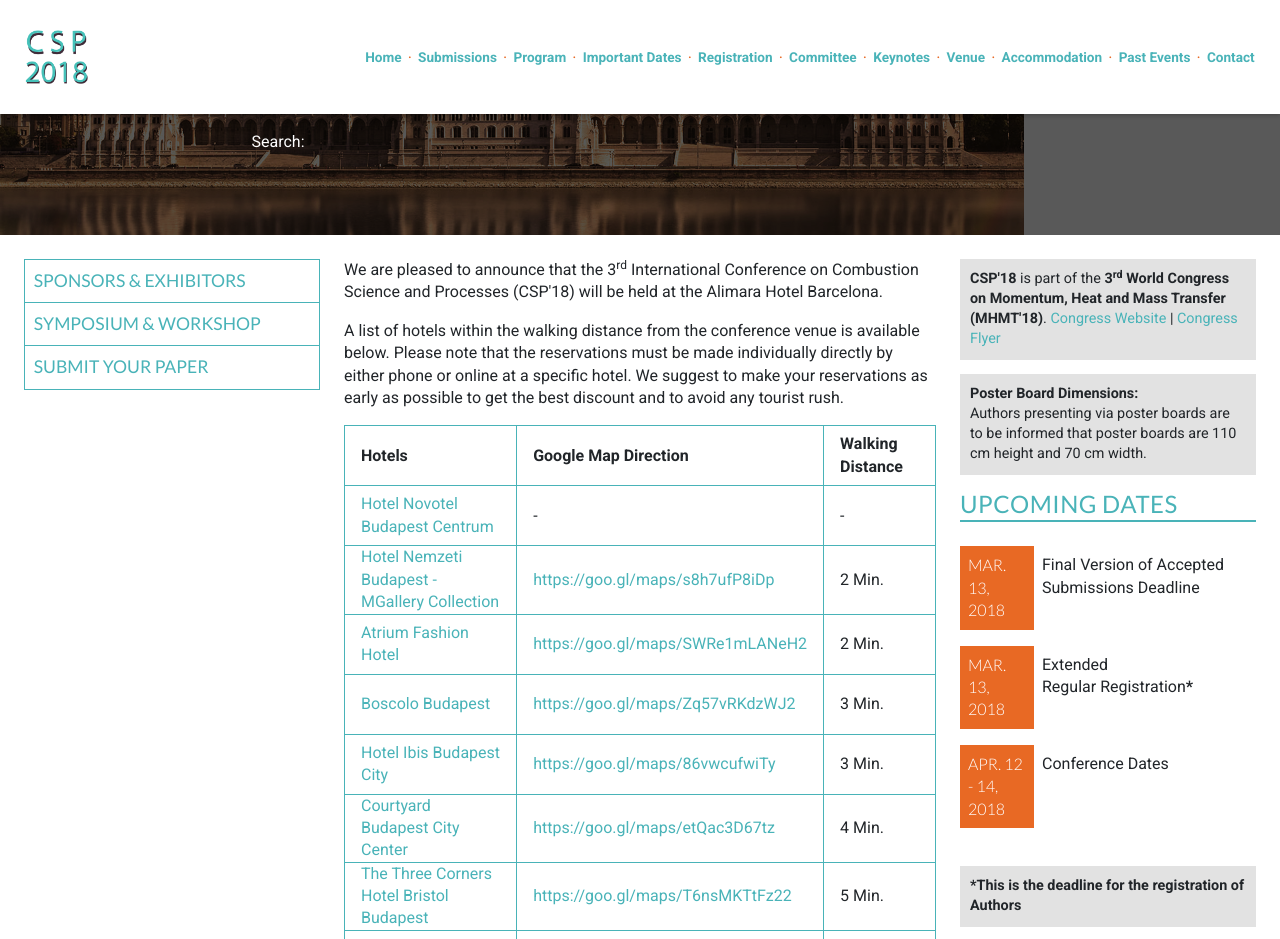
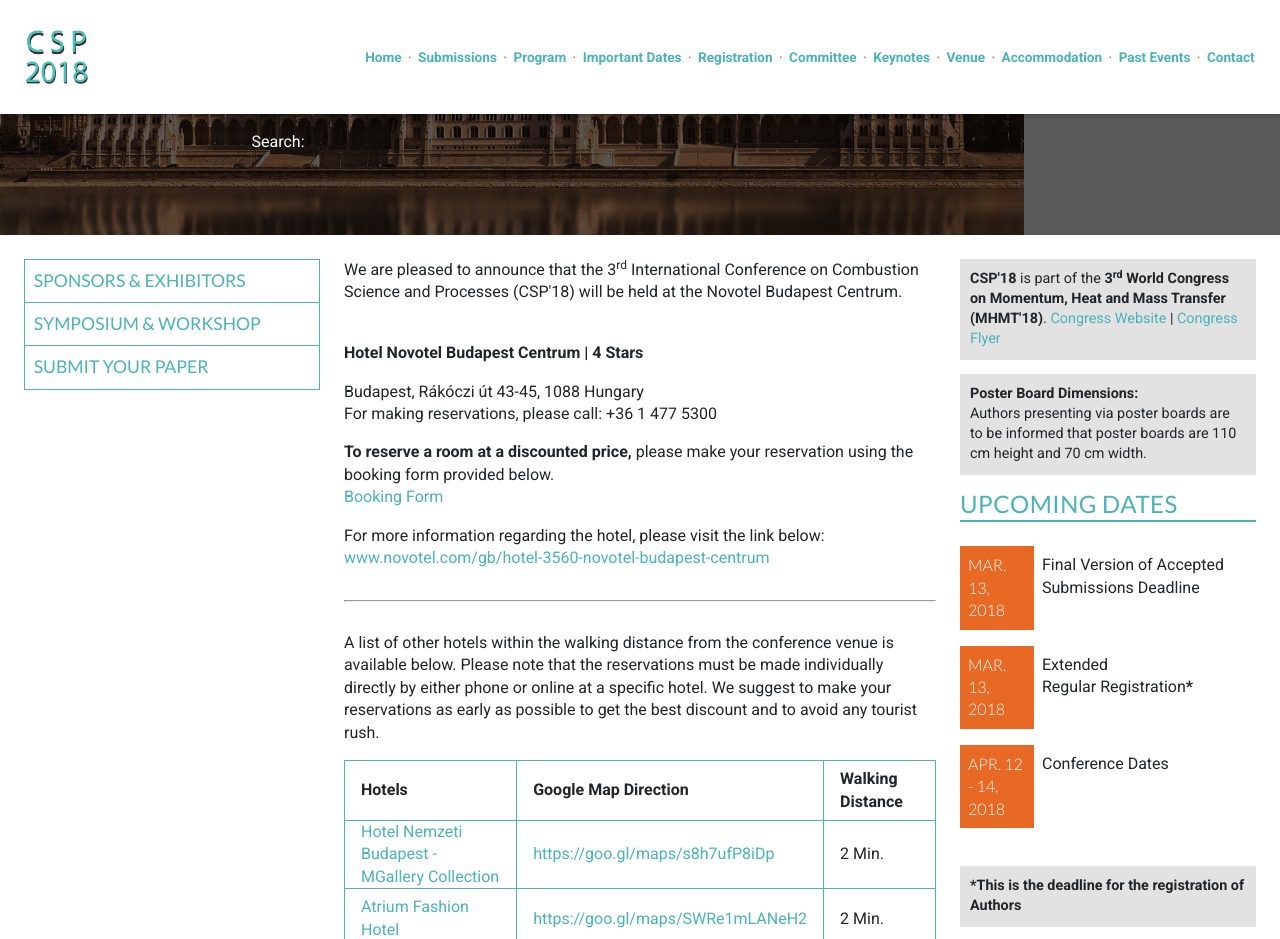
Before and after one commit to intaset/cspconference, a Jekyll site: the page built from accommodation.html, in a window 1280 px wide and 1400 px high, scrolled down 245 px, cut to the strip 0-939 px from the top of the window. Built offline with Jekyll 4.4.1, drawn with Linux system fonts in a browser that asks for light colours; nearby versions of some CDN libraries; Markdown is read by kramdown in place of the engine named in the settings; comment, search, counter and statistics services are not loaded; some of the changed text lies outside the part shown.

Commit message:
update accomadation and venue page

```diff
--- a/accommodation.html
+++ b/accommodation.html
@@ -8,9 +8,23 @@ meta: A list of nearby hotels.
   <div class="unit-spacer content">
   <span class="anchor" id="top"></span>
   <!-- <p class="body">We will provide a list of nearby accommodations to the venue soon! Thank you for your patience.</p> -->
-    <p class="body">We are pleased to announce that the 3<sup>rd</sup> International Conference on Combustion Science and Processes (CSP'18) will be held at the Alimara Hotel Barcelona. <!-- More importantly, we have collaborated with the hotel to offer our customers a reduced rate on the accommodations! Please click here for more information: Hotel Alimara Barcelona --></p>
+    <p class="body">We are pleased to announce that the 3<sup>rd</sup> International Conference on Combustion Science and Processes (CSP'18) will be held at the Novotel Budapest Centrum. <!-- More importantly, we have collaborated with the hotel to offer our customers a reduced rate on the accommodations! Please click here for more information: Hotel Alimara Barcelona --></p>
 
-   <p class="body">A list of hotels within the walking distance from the conference venue is available below. Please note that the reservations must be made individually directly by either phone or online at a specific hotel. We suggest to make your reservations as early as possible to get the best discount and to avoid any tourist rush.</p>
+<br><span class="anchor" id="Novotel"></span>
+<div class="">
+<p class="body bold">Hotel Novotel Budapest Centrum | 4 Stars</p>
+<p class="body">Budapest, Rákóczi út 43-45, 1088 Hungary<br>
+For making reservations, please call: +36 1 477 5300<br>
+
+<p class="body"><b>To reserve a room at a discounted price,</b> please make your reservation using the booking form provided below.<br>
+<a href="../NovotelBudapestBookingForm_ASET.pdf" class="body-link">Booking Form</a></p>
+
+<p class="body">For more information regarding the hotel, please visit the link below:<br>
+<a href="http://www.novotel.com/gb/hotel-3560-novotel-budapest-centrum/index.shtml" class="body-link">www.novotel.com/gb/hotel-3560-novotel-budapest-centrum</a></p>
+
+</div><br><hr><br>
+
+   <p class="body">A list of other hotels within the walking distance from the conference venue is available below. Please note that the reservations must be made individually directly by either phone or online at a specific hotel. We suggest to make your reservations as early as possible to get the best discount and to avoid any tourist rush.</p>
 
 <table class="accommodation">
   <thead>
@@ -21,11 +35,7 @@ meta: A list of nearby hotels.
     </tr>
   </thead>
   <tbody>
-  <tr>
-    <td><a href="#Novotel" class="body-link">Hotel Novotel Budapest Centrum</a></td>
-      <td>-</td>
-      <td>-</td>
-  </tr>
+
 
   <tr>
     <td><a href="#1" class="body-link">Hotel Nemzeti Budapest - MGallery Collection</a></td>
@@ -84,22 +94,6 @@ meta: A list of nearby hotels.
   </tbody>
 </table><br>
 
-<span class="anchor" id="Novotel"></span>
-<div class="bottom-border">
-<p class="body bold">Hotel Novotel Budapest Centrum | 4 Stars</p>
-<p class="body"><b>Address:</b> Budapest, Rákóczi út 43-45, 1088 Hungary</p>
-
-<p class="body">For making reservations, please call: +36 1 477 5300<br>
-<b>Group Discount:</b> Information will be provided soon.</p>
-
-<p class="body"><b>To reserve a room:</b> please download and fill out the <a href="../NovotelBudapestBookingForm_ASET.pdf" class="body-link">Booking Form</a> and send directly to the hotel email address mentioned on the form.</p>
-
-<p class="body">For more information regarding the hotel, please visit the link below:</p>
-
-<a href="http://www.novotel.com/gb/hotel-3560-novotel-budapest-centrum/index.shtml" class="body-link">www.novotel.com/gb/hotel-3560-novotel-budapest-centrum</a>
-
-<a href="#top" class="top">TOP</a>
-</div><br>
 
 <span class="anchor" id="9"></span>
 <div class="bottom-border">
--- a/venue.html
+++ b/venue.html
@@ -15,6 +15,19 @@ meta: The venue information is provided here for the conference.
 
 <center><a href="http://www.accorhotels.com/gb/hotel-3560-novotel-budapest-centrum/index.shtml" target="_blank" class="body-link"><img src="../img/novotel_logo.png" class="flex-sponsor"></a></center>
 
+<center>
+  <p class="body">
+  <strong>Novotel Budapest Centrum</strong><br>
+  <a target="_blank" href="https://goo.gl/maps/qbC1C8uDuhJ2" class="body-link">Budapest, Rákóczi út 43-45, 1088 Hungary</a><br>
+  Tel: +36 1 477 5300 <br>
+ <a href="http://www.novotel.com/gb/hotel-3560-novotel-budapest-centrum/index.shtml" class="body-link">www.novotel.com/gb/hotel-3560-novotel-budapest-centrum</a><br><br>
+   <b>To reserve a room at a discounted price,</b> please make your reservation using the booking form provided below.<br>
+<a href="../NovotelBudapestBookingForm_ASET.pdf" class="body-link">Booking Form</a>
+  </p>
+  </center>
+
+<br>
+  <h3>Budapest</h3>
 
  <p class="body">Often described as the "Little  Paris of Middle Europe", Budapest is famous not only for the monuments  reflecting its own 1,000-year-old culture, but also for the relics of others  who settled here. Remains from both Roman occupation and much later ruled by the  Turks can still be seen in the city. After the Ottoman Empire the union with  Austria has a particular influence on the city's form and style.</p>
  <p class="body">The capital has two sides, Buda and  Pest, stretching along the banks of the Danube, representing two different  characters of the city.<br>
```
Also changed, not shown: 2 other files.
